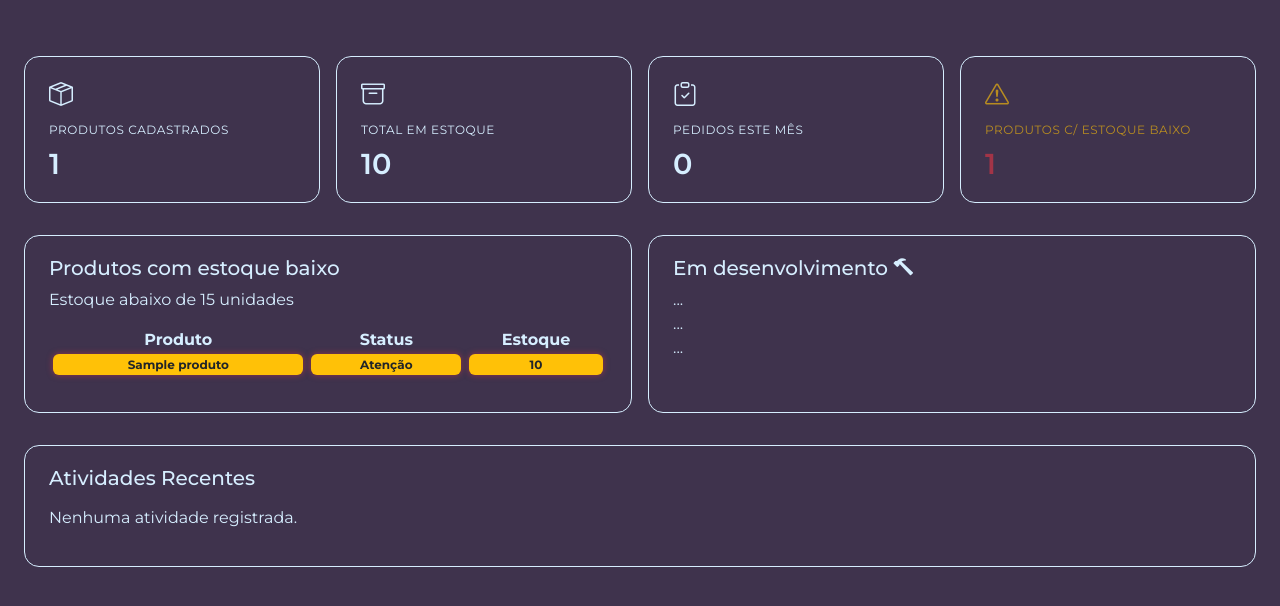
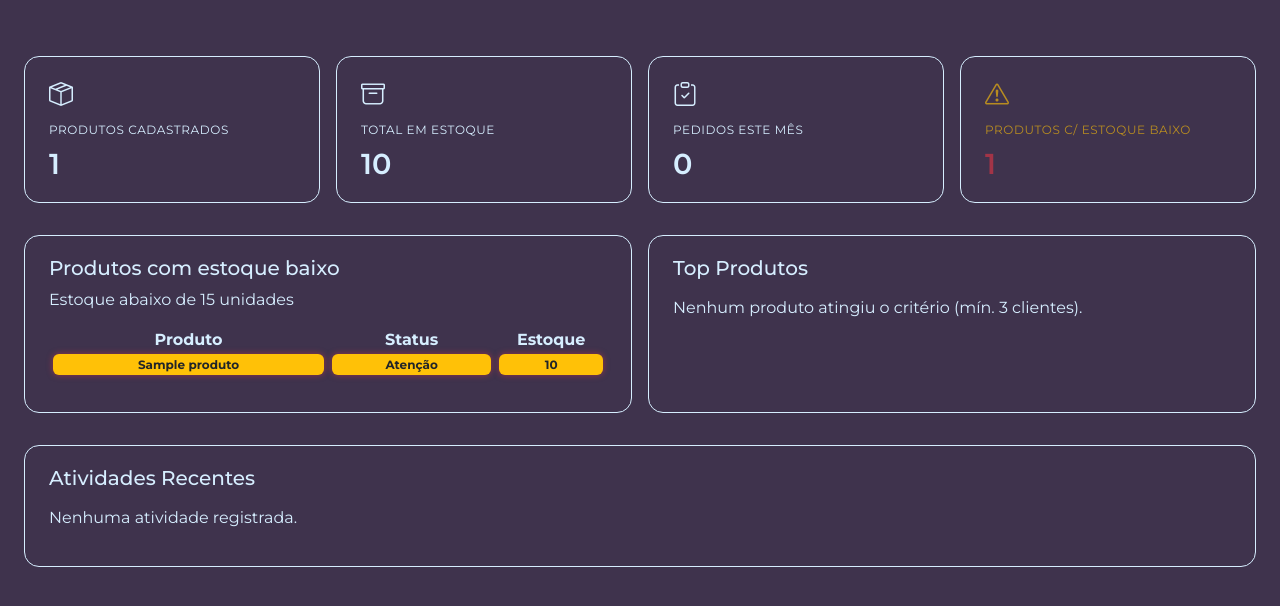
Before and after one commit to unnebell/projeto_distribuidora, a Django app: page /dashboard/ in a window 1280 px wide. Shown: the part 56-662 px from the top of the page. Run offline with Django 5.2, Linux system fonts and the light colour scheme; a user stored in the database is signed in; tables that the repository leaves empty hold one stand-in row (values such as "Sample post"); some libraries are stand-ins or nearby versions.

Commit message:
feat: cria sessão top produtos

```diff
--- a/apps/dashboard/templates/dashboard/painel.html
+++ b/apps/dashboard/templates/dashboard/painel.html
@@ -84,12 +84,12 @@
 
       {% if produto_estoque_baixo.count > 0  %}
       <p>Estoque abaixo de 15 unidades</p>
-      <table class="w-100 mb-3 mt-3">
+      <table class="w-100 mb-3 mt-3" style="table-layout: fixed;">
         <thead>
           <tr>
-            <th class="text-center">Produto</th>
-            <th class="text-center">Status</th>
-            <th class="text-center">Estoque</th>
+            <th class="text-center" style="width: 50%;">Produto</th>
+            <th class="text-center" style="width: 30%;">Status</th>
+            <th class="text-center" style="width: 20%;">Estoque</th>
           </tr>
         </thead>
         <tbody>
@@ -109,9 +109,9 @@
 
               <td class="text-center px-1">
                 {% if produto.quantidade < 5 %}
-                  <span class="badge bg-danger w-100">Crítico</span>
+                  <span class="badge bg-danger w-100 px-0">Crítico</span>
                 {% elif produto.quantidade < 15 %}
-                  <span class="badge bg-warning text-dark w-100">Atenção</span>
+                  <span class="badge bg-warning text-dark w-100 px-0">Atenção</span>
                 {% endif %}
               </td>
 
@@ -119,9 +119,9 @@
 
               <td class="text-center px-1">
                 {% if produto.quantidade < 5 %}
-                  <span class="badge bg-danger w-100">{{ produto.quantidade }}</span>
+                  <span class="badge bg-danger w-100 px-0">{{ produto.quantidade }}</span>
                 {% elif produto.quantidade < 15 %}
-                  <span class="badge bg-warning text-dark w-100">{{ produto.quantidade }}</span>
+                  <span class="badge bg-warning text-dark w-100 px-0">{{ produto.quantidade }}</span>
                 {% endif %}
               </td>
             </tr>
@@ -141,12 +141,31 @@
 
   <div class="col-12 col-sm-6">
     <div class="box-admin">
-      <h5>Em desenvolvimento <i class="bi bi-hammer"></i></h5>
-      <ul class="list-unstyled">
-        <li>...</li>
-        <li>...</li>
-        <li>...</li>
-      </ul>
+      <h5>Top Produtos</h5>
+
+      {% if top_produtos %}
+      <p>Pedido por 3 ou mais clientes</p>
+      <table class="w-100 mb-3 mt-3">
+        <thead>
+          <tr>
+            <th class="text-start">Produto</th>
+          </tr>
+        </thead>
+        <tbody>
+          {% for produto in top_produtos %}
+            <tr>
+              <td class="text-start" style="max-width: 200px;">
+                <span class="d-inline-block text-truncate w-100" title="{{ produto.nome }}">
+                    <strong class="text-warning pulse-alert">{{ produto.num_clientes }}x</strong> - {{ produto.nome }}
+                </span>
+              </td>
+            </tr>
+          {% endfor %}
+        </tbody>
+      </table>
+      {% else %}
+        <p class="text-start mt-3 mb-3">Nenhum produto atingiu o critério (mín. 3 clientes).</p>
+      {% endif %}
     </div>
   </div>
 </div>
--- a/apps/dashboard/views/dashboard.py
+++ b/apps/dashboard/views/dashboard.py
@@ -1,5 +1,5 @@
 from django.utils import timezone
-from django.db.models import Sum
+from django.db.models import Sum, Count
 from django.shortcuts import render
 from django.contrib.auth.decorators import login_required, user_passes_test
 from apps.pedidos.models import Pedido
@@ -26,6 +26,11 @@ def dashboard(request):
     # Lista das últimas 10 atividades baseadas no dia atual
     atividades_recentes = Atividade.objects.select_related('usuario').filter(criado_em__date=hoje)[:10]
 
+    # Produtos mais requisitados (por pelo menos 3 clientes diferentes)
+    top_produtos = produtos.annotate(
+        num_clientes=Count('itempedido__pedido__cliente', distinct=True)
+    ).filter(num_clientes__gte=3).order_by('-num_clientes')[:5]
+
     context = {
         'produtos': produtos,
         'total_estoque': total_estoque,
@@ -33,6 +38,7 @@ def dashboard(request):
         'produto_estoque_baixo': produto_estoque_baixo,
         'pedidos_mes': pedidos_mes,
         'atividades_recentes': atividades_recentes,
+        'top_produtos': top_produtos,
     }
 
     if request.method == 'GET':
```
